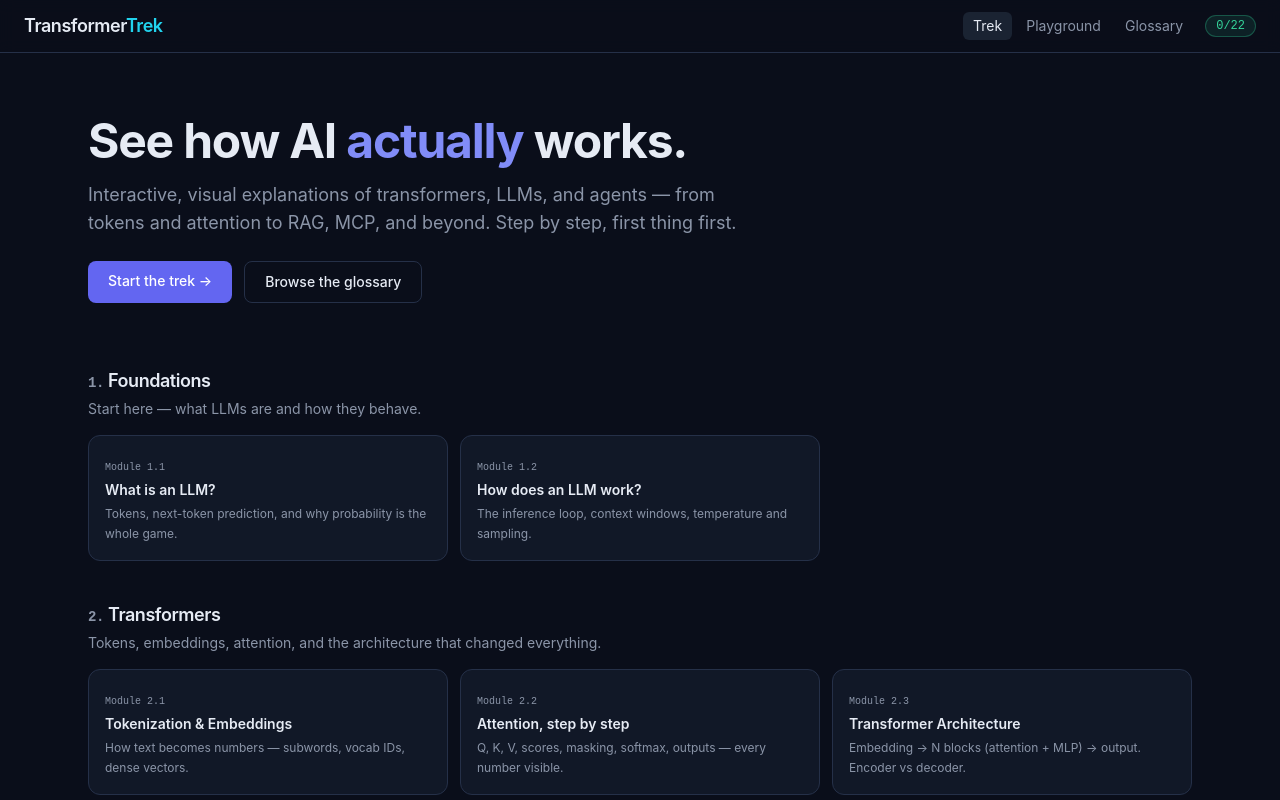
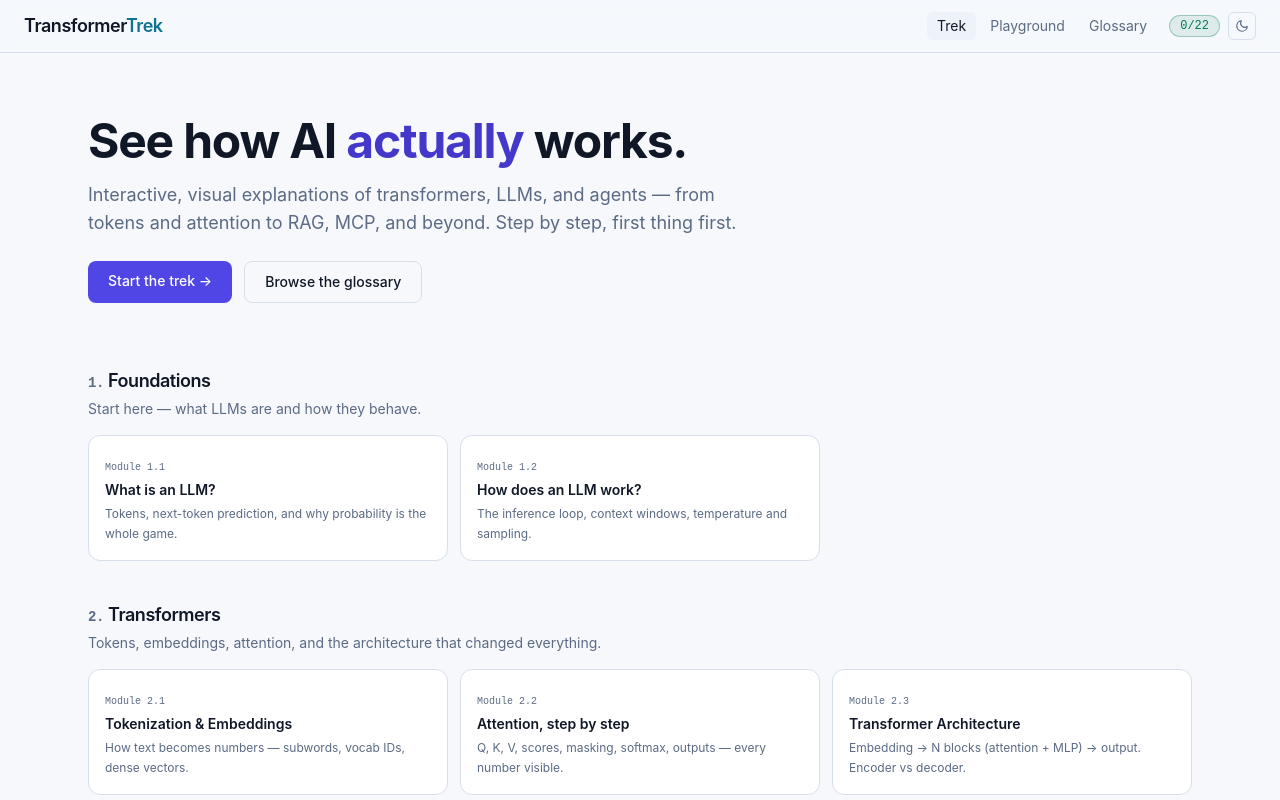
Before and after one commit to shashwatssp/TransformerTrek, a React (Vite) app: page / in a window 1280 px wide. Shown: the top 800 px of the page. Built offline with nearby package versions, Linux system fonts and the light colour scheme.

Commit message:
Light mode: theme store, html.light token overrides, nav toggle
Co-Authored-By: Warp <agent@warp.dev>

```diff
--- a/src/components/layout/TopNav.tsx
+++ b/src/components/layout/TopNav.tsx
@@ -1,8 +1,10 @@
 import { useCompletedCount } from '../../lib/progress'
+import { toggleTheme, useTheme } from '../../lib/theme'
 import { MODULES } from '../../modules/registry'
 
 export function TopNav({ activePath }: { activePath: string }) {
   const completed = useCompletedCount()
+  const theme = useTheme()
   const link = (href: string, label: string) => {
     const active = activePath === href.replace(/^#/, '') || (href === '#/' && activePath === '/')
     return (
@@ -33,6 +35,23 @@ export function TopNav({ activePath }: { activePath: string }) {
           >
             {completed}/{MODULES.length}
           </span>
+          <button
+            onClick={toggleTheme}
+            aria-label={`Switch to ${theme === 'dark' ? 'light' : 'dark'} mode`}
+            title={`Switch to ${theme === 'dark' ? 'light' : 'dark'} mode`}
+            className="ml-1 rounded-md border border-border p-1.5 text-ink-muted transition hover:text-ink"
+          >
+            {theme === 'dark' ? (
+              <svg width="14" height="14" viewBox="0 0 24 24" fill="none" stroke="currentColor" strokeWidth="2" strokeLinecap="round" aria-hidden="true">
+                <circle cx="12" cy="12" r="4" />
+                <path d="M12 2v2M12 20v2M4.93 4.93l1.41 1.41M17.66 17.66l1.41 1.41M2 12h2M20 12h2M4.93 19.07l1.41-1.41M17.66 6.34l1.41-1.41" />
+              </svg>
+            ) : (
+              <svg width="14" height="14" viewBox="0 0 24 24" fill="none" stroke="currentColor" strokeWidth="2" strokeLinecap="round" strokeLinejoin="round" aria-hidden="true">
+                <path d="M21 12.79A9 9 0 1 1 11.21 3 7 7 0 0 0 21 12.79z" />
+              </svg>
+            )}
+          </button>
         </nav>
       </div>
     </header>
--- /dev/null
+++ b/src/lib/theme.ts
@@ -0,0 +1,66 @@
+/**
+ * Theme store: dark (default aesthetic) and light mode, toggled by the user.
+ * Persists to localStorage; first visit follows prefers-color-scheme.
+ * Applies/removes the `light` class on <html> so all Tailwind token
+ * utilities flip via the CSS-variable overrides in global.css.
+ */
+import { useSyncExternalStore } from 'react'
+
+export type Theme = 'dark' | 'light'
+
+const KEY = 'transformertrek-theme'
+
+let current: Theme = init()
+const listeners = new Set<() => void>()
+
+function init(): Theme {
+  try {
+    const saved = localStorage.getItem(KEY)
+    if (saved === 'dark' || saved === 'light') return saved
+  } catch {
+    /* storage unavailable — fall through to system preference */
+  }
+  try {
+    return window.matchMedia('(prefers-color-scheme: light)').matches ? 'light' : 'dark'
+  } catch {
+    return 'dark'
+  }
+}
+
+function apply(t: Theme) {
+  document.documentElement.classList.toggle('light', t === 'light')
+}
+
+// Apply before first paint (module import happens before render in main.tsx)
+apply(current)
+
+function subscribe(listener: () => void): () => void {
+  listeners.add(listener)
+  return () => {
+    listeners.delete(listener)
+  }
+}
+
+export function getTheme(): Theme {
+  return current
+}
+
+export function setTheme(t: Theme) {
+  current = t
+  try {
+    localStorage.setItem(KEY, t)
+  } catch {
+    /* private mode — theme just won't persist */
+  }
+  apply(t)
+  for (const l of listeners) l()
+}
+
+export function toggleTheme() {
+  setTheme(current === 'dark' ? 'light' : 'dark')
+}
+
+/** Reactive current theme for components. */
+export function useTheme(): Theme {
+  return useSyncExternalStore(subscribe, getTheme, () => 'dark' as Theme)
+}
--- a/src/main.tsx
+++ b/src/main.tsx
@@ -1,6 +1,7 @@
 import { StrictMode } from 'react'
 import { createRoot } from 'react-dom/client'
 import './styles/global.css'
+import './lib/theme' // apply saved/system theme class before first paint
 import App from './App'
 
 createRoot(document.getElementById('root')!).render(
--- a/src/styles/global.css
+++ b/src/styles/global.css
@@ -30,6 +30,41 @@
   --ease-out-expo: cubic-bezier(0.16, 1, 0.3, 1);
 }
 
+/*
+  Light theme: same token names, daylight values.
+  html.light flips every utility class (bg-surface, text-ink, ...) at runtime
+  because Tailwind v4 utilities reference these CSS variables.
+*/
+html.light {
+  --color-void: #f6f8fc;
+  --color-surface: #ffffff;
+  --color-surface-raised: #eef2f9;
+  --color-border: #d7dfeb;
+
+  --color-ink: #101828;
+  --color-ink-muted: #5b6b84;
+
+  --color-primary: #4f46e5;
+  --color-primary-bright: #4338ca;
+  --color-accent: #0e7490;
+  --color-highlight: #b45309;
+  --color-success: #047857;
+  --color-danger: #dc2626;
+
+  --font-sans: "Inter", ui-sans-serif, system-ui, -apple-system, sans-serif;
+  --font-mono: "JetBrains Mono", ui-monospace, "SF Mono", monospace;
+
+  --ease-out-expo: cubic-bezier(0.16, 1, 0.3, 1);
+}
+
+/* Native form controls and scrollbars follow the theme */
+:root {
+  color-scheme: dark;
+}
+html.light {
+  color-scheme: light;
+}
+
 html {
   scroll-behavior: smooth;
 }
```
